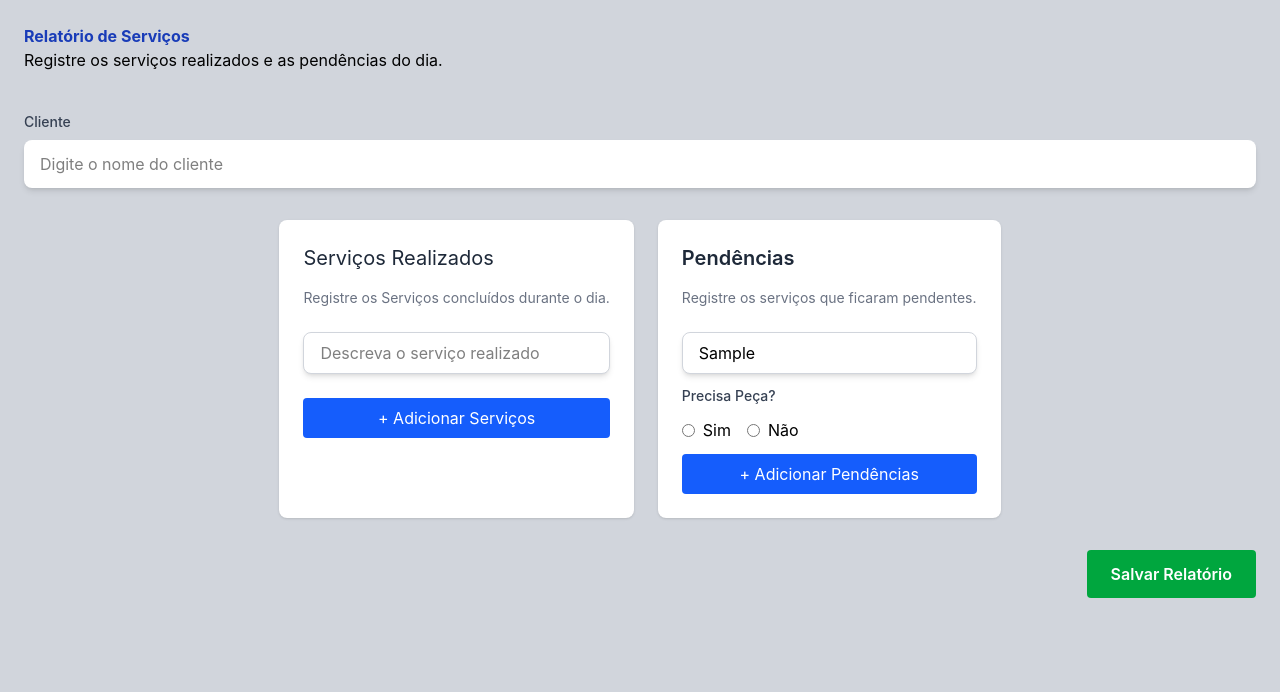
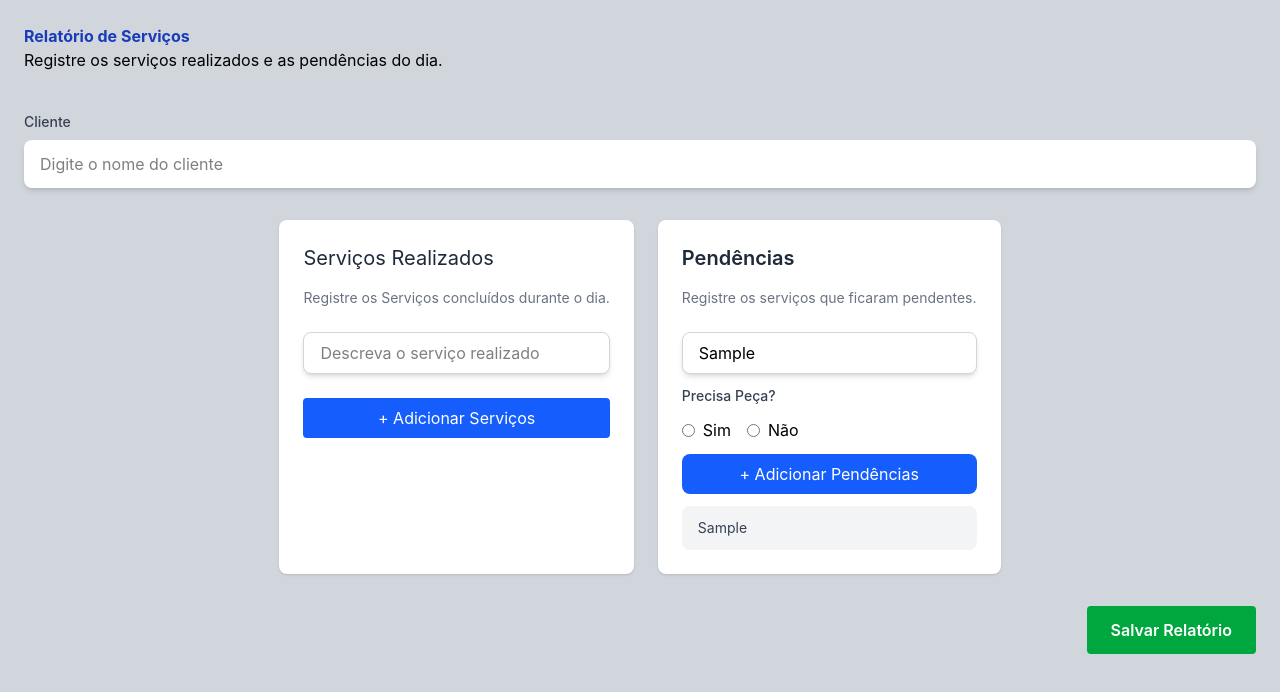
Before and after one commit to Erikli999/Relatorio-Servicos, a React app in the folder frontend/: page / in a window 1280 px wide. Both pictures are taken after typing "Sample" into the empty fields and a click on the button "+ Adicionar Pendências". Shown: the top 692 px of the page. Built offline with nearby package versions, Linux system fonts and the light colour scheme; the HTML template or start-up script is replaced by a standard one.

Commit message:
feat: adiciona cadastro de pendencia

```diff
--- a/frontend/src/App.jsx
+++ b/frontend/src/App.jsx
@@ -4,7 +4,7 @@ function App() {
   const[cliente, setCliente] = useState("");
   const[servicos, setServicos] = useState([]);
   const[novoServico, setNovoServico] = useState("");
-  const[pendencias, setPendencias] = useState("");
+  const[pendencias, setPendencias] = useState([]);
   const[novaPendencia, setNovaPendencia] = useState("");
   const[precisaPeca, setPrecisaPeca] = useState(null);
   const[peca, setPeca] = useState("");
@@ -19,6 +19,19 @@ function App() {
   };
   const removerServico = (index) => {
     setServicos(servicos.filter((_, i) => i !== index));
+  };
+  const adicionarPendencia = () => {
+    if (novaPendencia.trim() === ""){
+      return;
+    }
+    const nova = {
+      descricao: novaPendencia,
+      precisaPeca: precisaPeca,
+      peca: precisaPeca ? peca: null,
+      pecaDisponivel: precisaPeca ? pecaDisponivel: null,
+      pecaSolicitada: precisaPeca ? pecaSolicitada: null
+    };
+    setPendencias([...pendencias, nova]);
   };
   return(
     <div className="min-h-screen bg-gray-300 p-6">
@@ -191,9 +204,25 @@ function App() {
                 </>
               )}
 
-              <button className="rounded bg-blue-600 px-4 py-2 text-white hover:bg-orange-700">
+              <button
+                onClick={adicionarPendencia}
+                className="rounded-lg bg-blue-600 px-4 py-2 text-white hover:bg-orange-700">
                 + Adicionar Pendências
               </button>
+
+              {pendencias.map((pendencia, index) => (
+                <div
+                  key={index}
+                  className="rounded-lg bg-gray-100 px-4 py-3 text-sm text-gray-700"
+                >
+                  <p>{pendencia.descricao}</p>
+                  {pendencia.precisaPeca && (
+                    <p className="mt-1 text-xs">
+                      Peça: {pendencia.peca}
+                    </p>
+                  )}
+                </div>
+              ))}
             </div>
           </section>
         </div>
```
